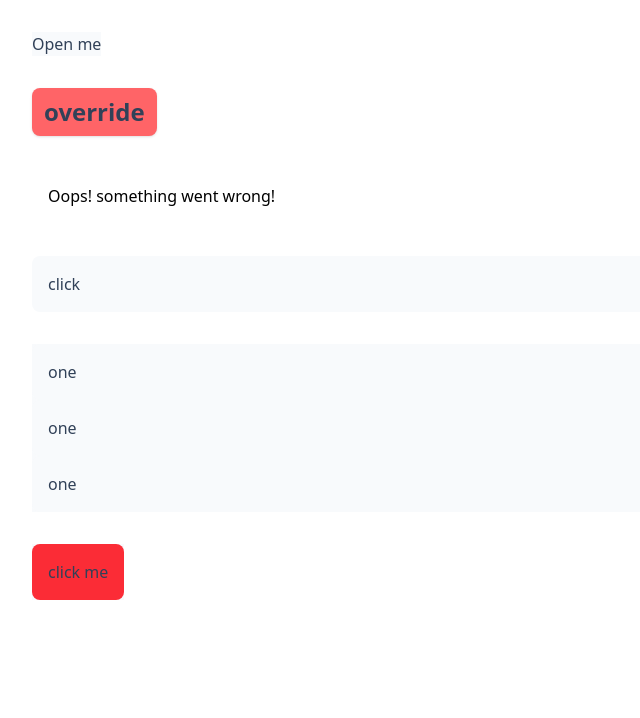
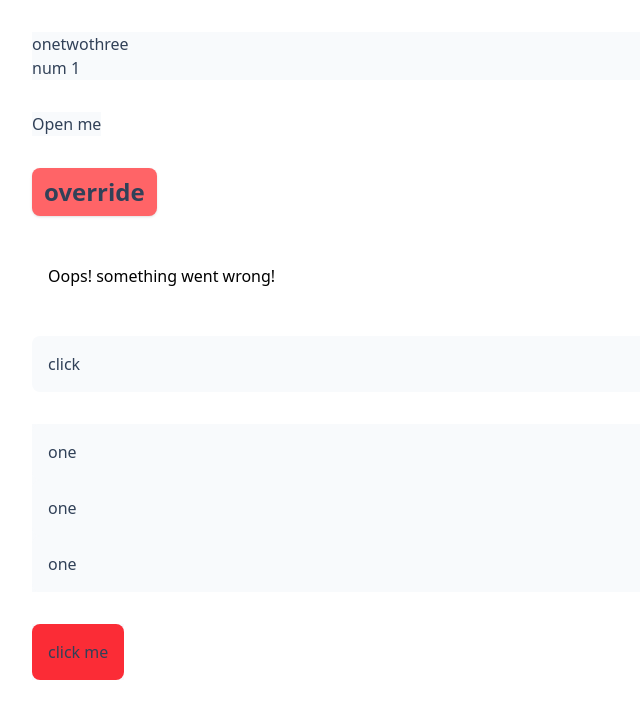
Before and after one commit to pharos-lab/lanthorn, a Vue app: page / in a window 1280 px wide. Shown: the top 718 px of the page, without its empty margins (0-640 px from the left). Built offline with nearby package versions, Linux system fonts and the light colour scheme.

Commit message:
made tabs components

```diff
--- a/src/App.vue
+++ b/src/App.vue
@@ -10,6 +10,16 @@ const collapsible = useTemplateRef('collapsible')
 <template>
   <div class="p-8 space-y-8">
 
+    <Tabs defaultValue="one">
+      <TabList>
+        <TabTrigger value="one">one</TabTrigger>
+        <TabTrigger value="two">two</TabTrigger>
+        <TabTrigger value="three">three</TabTrigger>
+      </TabList>
+      <Tab value="one">num 1</Tab>
+      <Tab value="two">num 2</Tab>
+      <Tab value="three">num 3</Tab>
+    </Tabs>
     <Dialog>
       <DialogTrigger>Open me</DialogTrigger>
       <DialogContent>
--- a/src/components/index.ts
+++ b/src/components/index.ts
@@ -5,6 +5,7 @@ import { Accordion, AccordionTrigger, AccordionItem, AccordionContent } from './
 import { Floating, FloatingContent, FloatingTrigger } from "./floating"
 import { Dropdown, DropdownContent, DropdownTrigger } from "./dropdown"
 import { Dialog, DialogContent, DialogTrigger } from "./dialog"
+import { Tab, TabList, TabTrigger, Tabs } from "./tabs"
 
 export {
     Button,
@@ -14,5 +15,6 @@ export {
     Floating, FloatingContent, FloatingTrigger,
     Dropdown, DropdownContent, DropdownTrigger,
     Dialog, DialogContent, DialogTrigger,
+    Tab, TabList, TabTrigger, Tabs,
 
  }
--- /dev/null
+++ b/src/components/tabs/Tab.vue
@@ -0,0 +1,34 @@
+<template>
+  <div
+    v-if="isActive"
+    class="l-tab"
+    :class="pharosClass('Tab', props.class)"
+    v-bind="visibleAttrs"
+    :data-active="isActive"
+  >
+    <slot />
+  </div>
+</template>
+
+<script setup lang="ts">
+import { inject, computed } from 'vue'
+import type { HTMLAttributes, Ref } from 'vue'
+import { usePharosComponent } from '../../composables/usePharosComponent'
+
+const props = defineProps<{
+  value: string
+  class?: HTMLAttributes['class']
+}>()
+
+defineOptions({
+  inheritAttrs: false,
+})
+
+const { visibleAttrs, pharosClass } = usePharosComponent()
+
+const tabs = inject('tabs') as {
+  active: Ref<string>
+}
+
+const isActive = computed(() => tabs.active.value === props.value)
+</script>
--- /dev/null
+++ b/src/components/tabs/TabList.vue
@@ -0,0 +1,24 @@
+<template>
+  <div
+    class="l-tabs-list flex"
+    :class="pharosClass('TabsList', props.class)"
+    v-bind="visibleAttrs"
+  >
+    <slot />
+  </div>
+</template>
+
+<script setup lang="ts">
+import { type HTMLAttributes } from 'vue'
+import { usePharosComponent } from '../../composables/usePharosComponent'
+
+const props = defineProps<{
+  class?: HTMLAttributes['class']
+}>()
+
+defineOptions({
+  inheritAttrs: false,
+})
+
+const { visibleAttrs, pharosClass } = usePharosComponent()
+</script>
--- /dev/null
+++ b/src/components/tabs/TabTrigger.vue
@@ -0,0 +1,34 @@
+<template>
+  <div
+    class="l-tabs-trigger"
+    :class="[pharosClass('TabsTrigger', props.class)]"
+    :data-active="isActive"
+    v-bind="visibleAttrs"
+    @click="tabs.active.value = props.value"
+  >
+    <slot />
+  </div>
+</template>
+
+<script setup lang="ts">
+import { inject, computed } from 'vue'
+import type { HTMLAttributes, Ref } from 'vue'
+import { usePharosComponent } from '../../composables/usePharosComponent'
+
+const props = defineProps<{
+  value: string
+  class?: HTMLAttributes['class']
+}>()
+
+defineOptions({
+  inheritAttrs: false,
+})
+
+const { visibleAttrs, pharosClass } = usePharosComponent()
+
+const tabs = inject('tabs') as {
+  active: Ref<string>
+}
+
+const isActive = computed(() => tabs.active.value === props.value)
+</script>
--- /dev/null
+++ b/src/components/tabs/Tabs.vue
@@ -0,0 +1,41 @@
+<template>
+  <div
+    class="l-tabs flex"
+    :class="[orientationClass, pharosClass('Tabs', props.class)]"
+    :data-orientation="props.orientation"
+    v-bind="visibleAttrs"
+  >
+    <slot></slot>
+  </div>
+</template>
+
+<script setup lang="ts">
+import { ref, computed, provide } from 'vue'
+import type { HTMLAttributes } from 'vue'
+import { usePharosComponent } from '../../composables/usePharosComponent'
+
+const props = defineProps<{
+  class?: HTMLAttributes['class']
+  orientation?: 'horizontal' | 'vertical'
+  defaultValue?: string
+}>()
+
+defineOptions({
+  inheritAttrs: false,
+})
+
+const { visibleAttrs, pharosClass } = usePharosComponent()
+const active = ref(props.defaultValue ?? '0')
+
+defineExpose({ active })
+
+provide('tabs', {
+  active,
+  orientation: props.orientation ?? 'horizontal',
+})
+
+
+const orientationClass = computed(() => {
+  return props.orientation === 'horizontal' ? 'flex-row' : 'flex-col'
+})
+</script>
--- /dev/null
+++ b/src/components/tabs/index.ts
@@ -0,0 +1,6 @@
+import Tabs from "./Tabs.vue";
+import TabTrigger from "./TabTrigger.vue";
+import TabList from "./TabList.vue";
+import Tab from "./Tab.vue";
+
+export { Tab, TabTrigger, Tabs, TabList }
```
